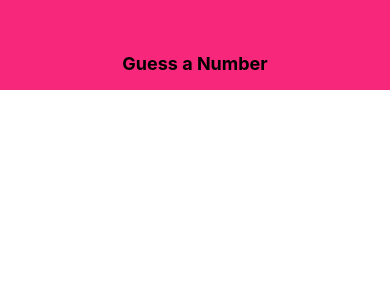
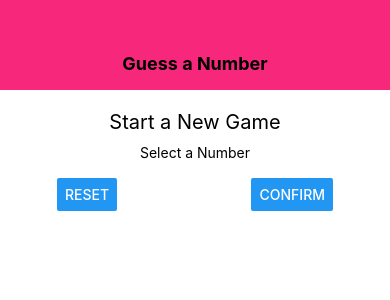
Before and after one commit to byeongjae-kang/react-native-guess-a-number, a React Native app: screen / in a window 390 px wide. Shown: the top 300 px of the page. Built offline with nearby package versions, Linux system fonts and the light colour scheme.

Commit message:
import and render StartGameScreen screen, and add a console.log() to see if app is running okay

```diff
--- a/App.js
+++ b/App.js
@@ -1,11 +1,14 @@
 import React from "react";
 import { StyleSheet, View } from "react-native";
 import Header from "./components/Header";
+import StartGameScreen from "./screens/StartGameScreen";
 
 export default function App() {
+  console.log("App is running");
   return (
     <View style={styles.screen}>
       <Header title="Guess a Number" />
+      <StartGameScreen />
     </View>
   );
 }
```
